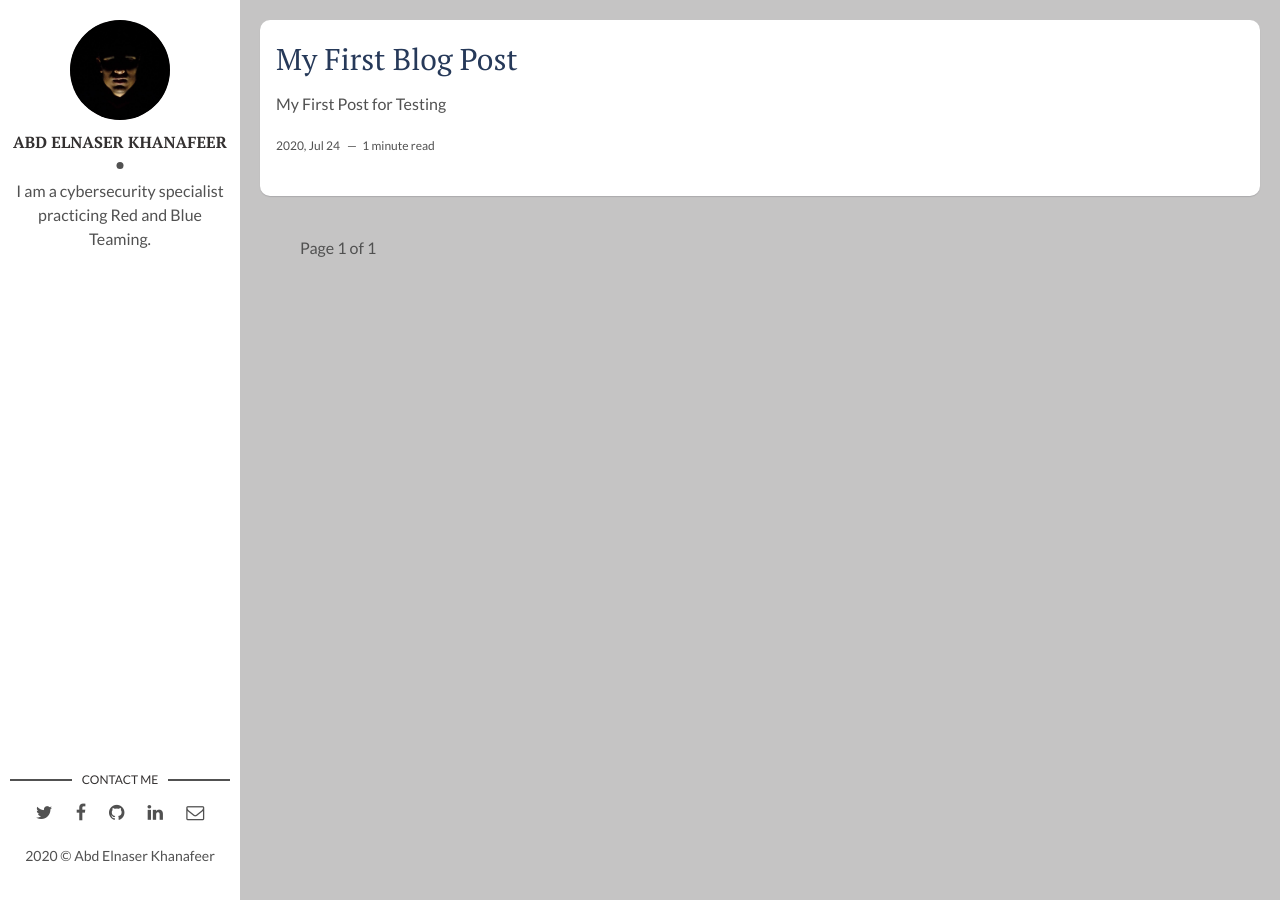
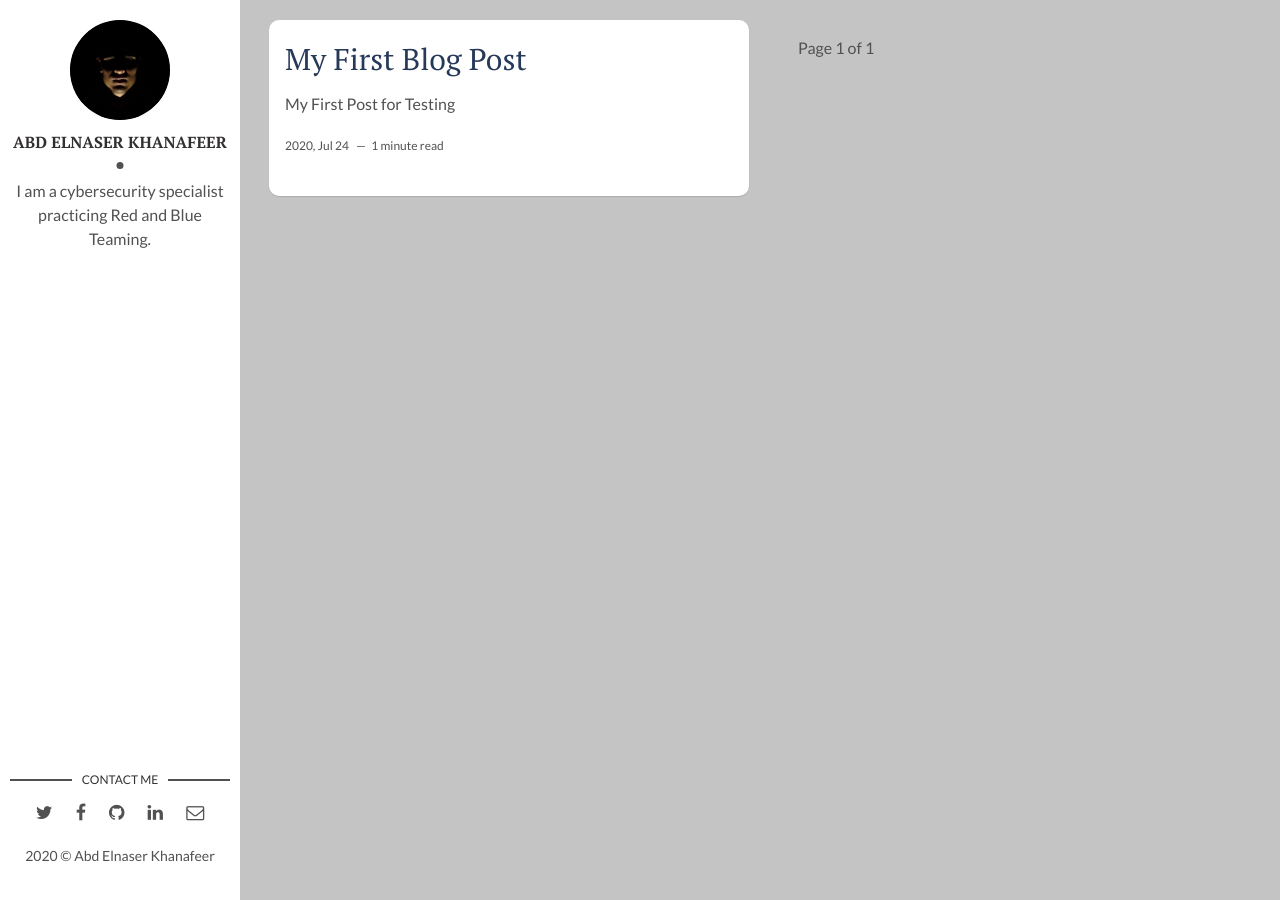
Before and after one commit to khanafeer/khanafeer, a Jekyll site: the page built from index.html, in a window 1280 px wide. Built offline with Jekyll 4.4.1, drawn with Linux system fonts in a browser that asks for light colours; the list of posts is cut into pages by our own code.

Commit message:
Update main.css

```diff
--- a/assets/css/main.css
+++ b/assets/css/main.css
@@ -1101,18 +1101,20 @@
 }
 
 .post {
-  width: 100%;
+  width: 48%;
   max-width: 100%;
-  margin-bottom: 1.5rem;
+  margin: 0 0.9% 1.5%;
+  -webkit-box-orient: vertical;
+  -webkit-box-direction: normal;
+  -webkit-flex-direction: column;
+      -ms-flex-direction: column;
+          flex-direction: column;
+
   display: -webkit-box;
   display: -webkit-flex;
   display: -ms-flexbox;
   display: flex;
-  -webkit-box-orient: horizontal;
-  -webkit-box-direction: normal;
-  -webkit-flex-direction: row;
-      -ms-flex-direction: row;
-          flex-direction: row;
+
   -webkit-box-align: stretch;
   -webkit-align-items: stretch;
       -ms-flex-align: stretch;
```
